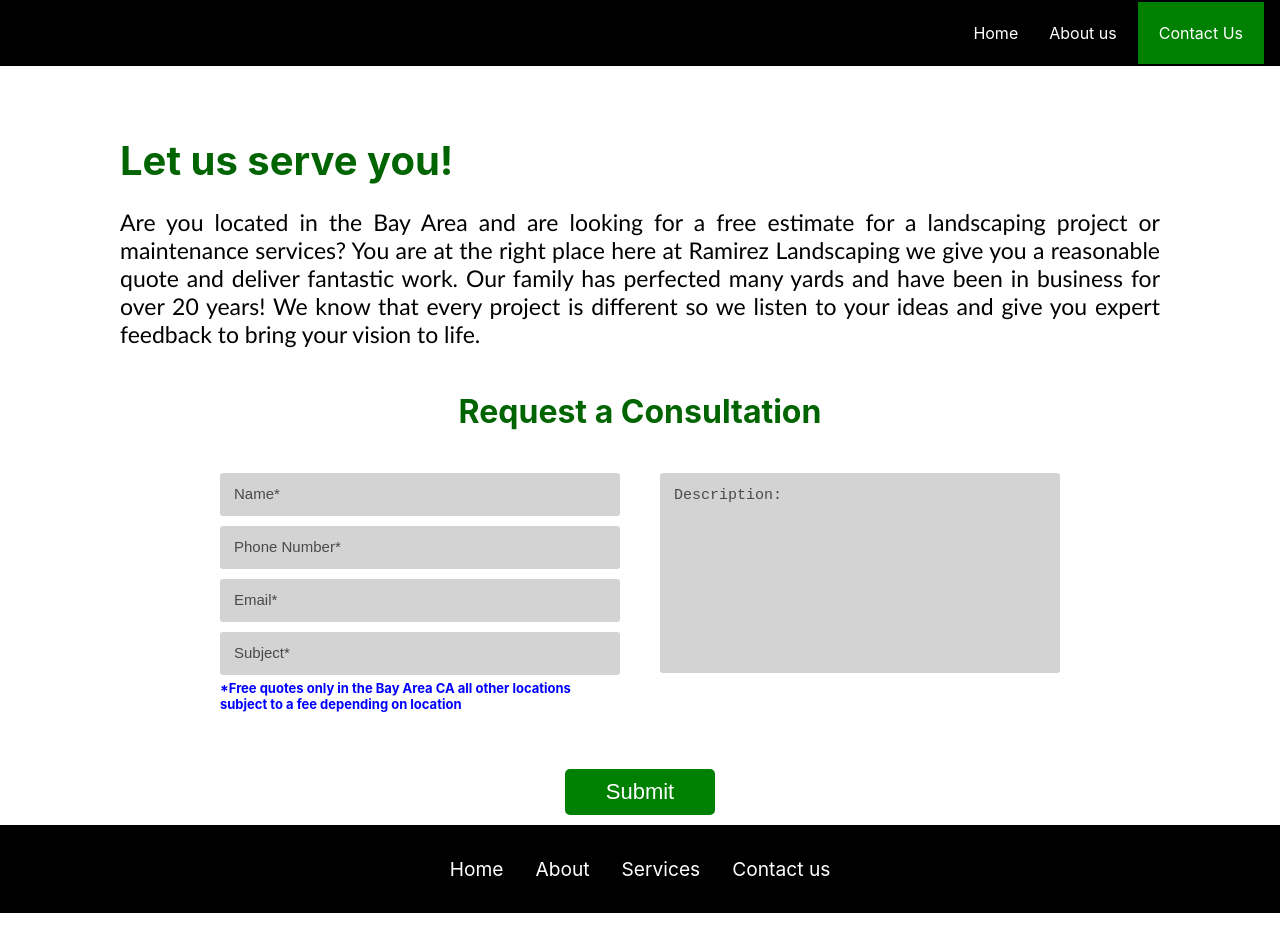
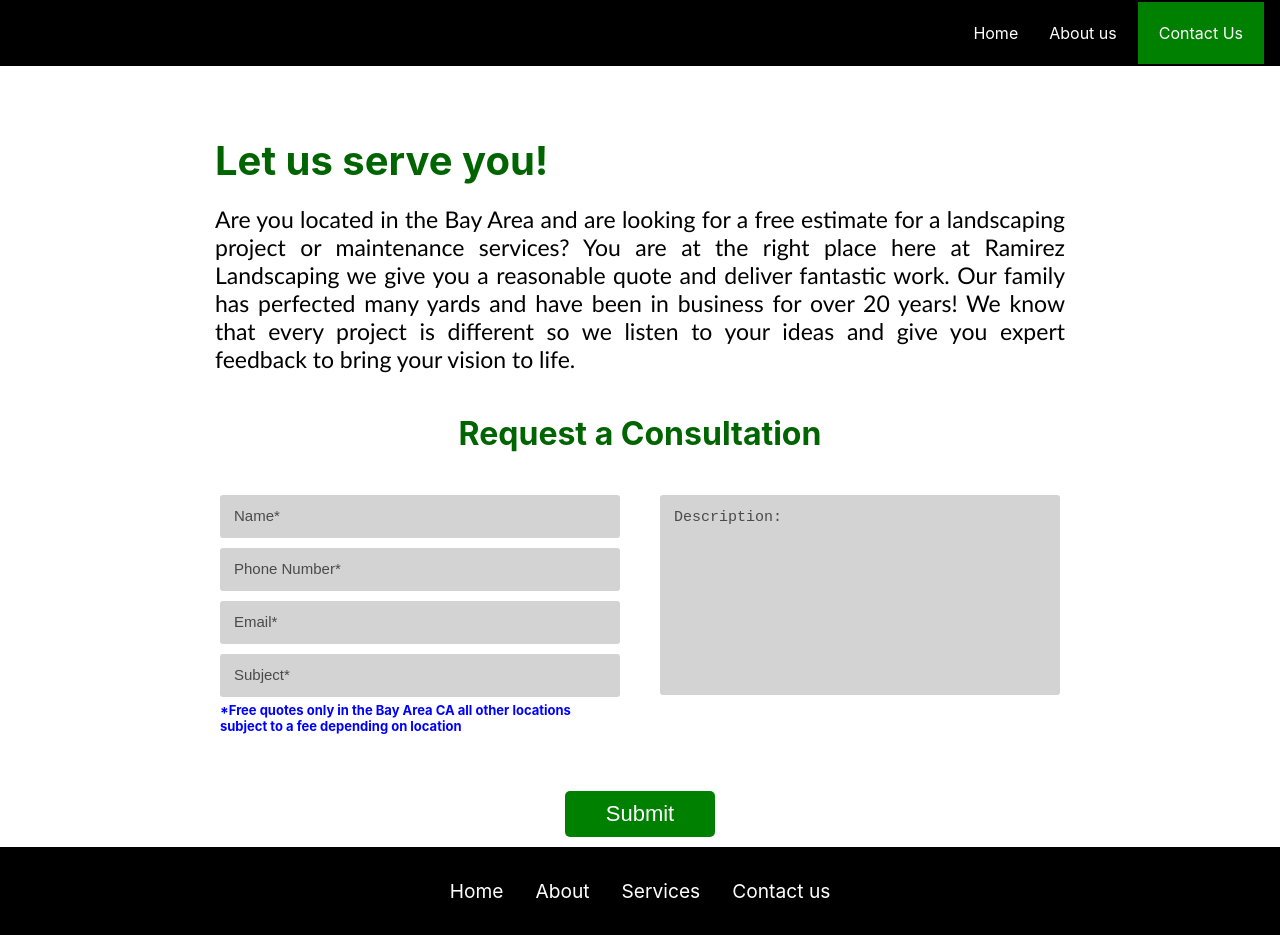
Before and after one commit to OsbaldoRamirez-create/my-app, a React (Create React App) app: page /contact in a window 1280 px wide. Before the commit the page ends 913 px from the top, so only its background shows below. Built offline with nearby package versions, Linux system fonts and the light colour scheme.

Commit message:
updated margin for contact intro

```diff
--- a/src/Styles/ContactStyles.css
+++ b/src/Styles/ContactStyles.css
@@ -1,3 +1,7 @@
+.contact-container{
+   display: grid;
+   justify-content: center;
+}
 .contact-intro{
     padding-left: 120px;
     padding-right: 120px;
@@ -14,4 +18,7 @@
     font-family: 'Gill Sans', 'Gill Sans MT', Calibri, 'Trebuchet MS', sans-serif;
     text-align: justify;
     font-size: 23px;
+    width: 850px;
+    margin: auto;
+    padding-bottom: 20px;
 }
```
